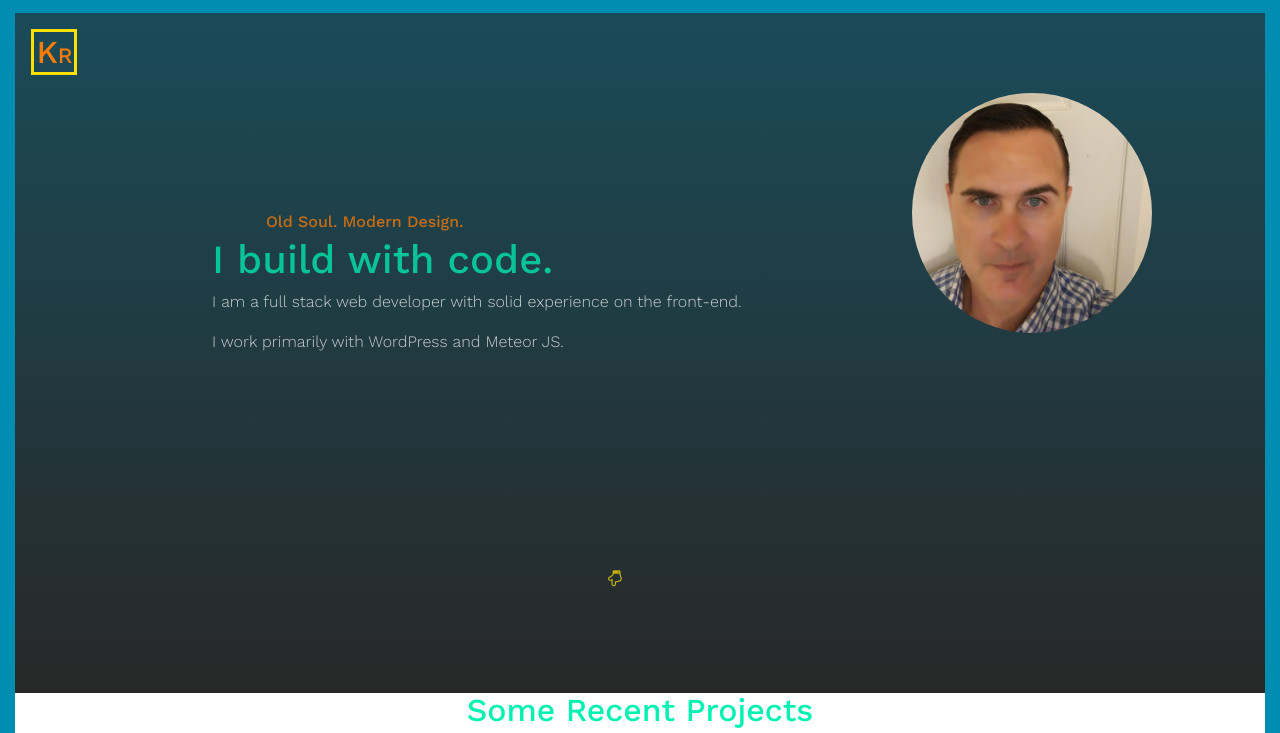
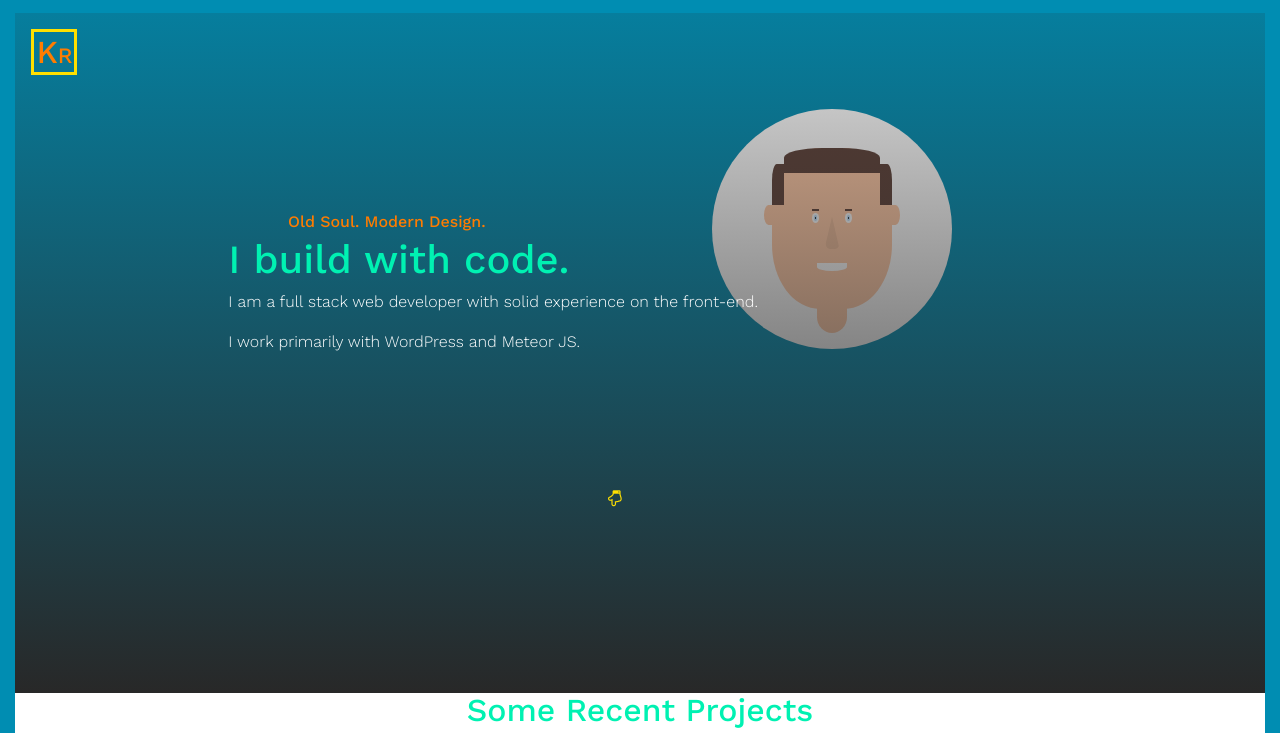
Before and after one commit to kevintrogers/sm-portfolio, a website: page test-index.html in a window 1280 px wide. Shown: the top 733 px of the page. Drawn offline with nearby package versions, Linux system fonts and the light colour scheme; a web font is replaced by a local one.

Commit message:
added css profile-pic

```diff
--- a/scss/pic.scss
+++ b/scss/pic.scss
@@ -7,16 +7,14 @@ $pupil-color: #000;
 $nose-color: #eebb99;
 $lip-color: #CCA083;
 $teeth-color: #fff;
-$undershirt-color:#f5f5f5;
-$collar-color: #0d47a1;
-$shirt-color:#448aff;
+
 
 @keyframes lookDown {
     from {
         top:25%;
 
     } to {
-        top:37.5%;
+        top:57.5%;
 
     }
 
@@ -32,9 +30,10 @@ $shirt-color:#448aff;
     z-index:-1;
     float:none;
     background: #fff;
-    left: 20%;
-    left: 12.5%;
+    float:right;
+    left: 40%;
     margin-top: 1em;
+
 }
 .head {
   position: absolute;
@@ -49,12 +48,12 @@ $shirt-color:#448aff;
   }
 
 
- .head:hover .iris  {
+ #personal-logo:hover .iris  {
      animation: lookDown .3s forwards}
-  .head:hover .teeth {
+  #profile-pic:hover .teeth {
       display: none;
   }
-  .head:hover .glasses, .head:hover .lower-lip, .head:hover .upper-lip {
+  #personal-logo:hover .glasses, #profile-pic:hover .lower-lip, #profile-pic::hover .upper-lip {
       display:block;
   }
   .hair-left {
--- a/scss/test-style.scss
+++ b/scss/test-style.scss
@@ -16,8 +16,9 @@ body {
   line-height: 150%;
 }
 #home {
-  background: linear-gradient(to bottom, rgba(40,40,40, 0.65) , $dark);
+  background: linear-gradient(to bottom, rgba(40,40,40, 0.15) , $dark);
   color: $light;
+  opacity:1.5;
 }
 .container-fluid {
   margin-top: .8em;
@@ -74,15 +75,7 @@ section {
   right: 10vw;
   top: 10vh;
 }
-.tinting {
-  position:relative;
- background-color: transparent;
-    opacity: .75;
-    height: 100%;
-    width: 90vw;
-    overflow: visible;
 
-}
 #home h6 {
   padding-top:25vh;
   margin-left: 22.5%;
@@ -103,7 +96,7 @@ section {
 }
 
 #home .fa-hand-o-down {
-  padding-top:25vh;
+  padding-top:15vh;
 }
 ul {
   list-style:none;
--- a/test-index.html
+++ b/test-index.html
@@ -25,8 +25,40 @@
 
         <section id='home'>
           <div id='personal-logo'>Kr</div>
-          <img src='/img/profile2.jpg' id='profile-pic' alt='Kevin Rogers,Web Developer'>
-          <div class='tinting'>
+          <div class='box' id='profile-pic' >
+		<div class='head'>
+
+				<div class='hair-left'></div>
+				<div class='hair-top'></div>
+				<div class='hair-right'></div>
+				<div class='ear-left'></div>
+				<div class='ear-right'></div>
+				<div class='glasses frame-left'></div>
+				<div class='glasses lens-left'></div>
+					<div class='eye eye-left'><div class='brow'></div><div class='iris'><div class='pupil'></div></div></div>
+					<div class='glasses connector'></div>
+
+
+
+
+
+					<div class='eye eye-right'><div class='brow'></div><div class='iris'><div class='pupil'></div></div></div>
+				<div class='glasses lens-right'></div>
+				<div class='glasses frame-right'></div>
+				<div class='nose'></div>
+				<div class='upper-lip'></div>
+				<div class='teeth'></div>
+				<div class='lower-lip'>
+
+			</div>
+			<div class='neck'>
+
+
+			</div>
+		</div>
+	</div>
+
+
             <div class='row'>
               <h6>Old Soul. Modern Design.</h6>
             </div>
@@ -47,7 +79,7 @@
                <a href='#projects' type='link'><i class="fa fa-hand-o-down" aria-hidden="true"></i></a>
             </div>
 
-          </div>
+
         </section>
 
 
```
Also changed, not shown: css/pic.css, css/test-style.css.
